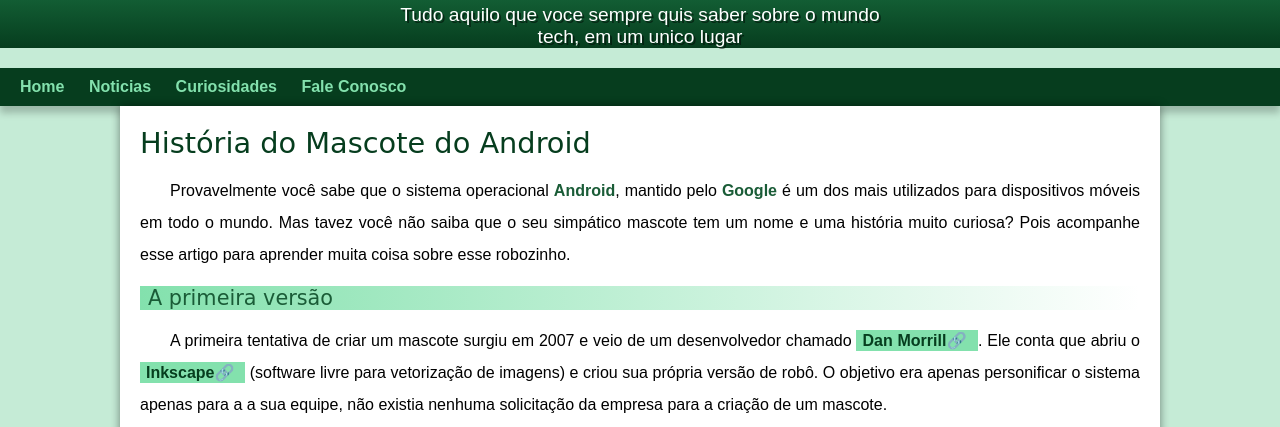
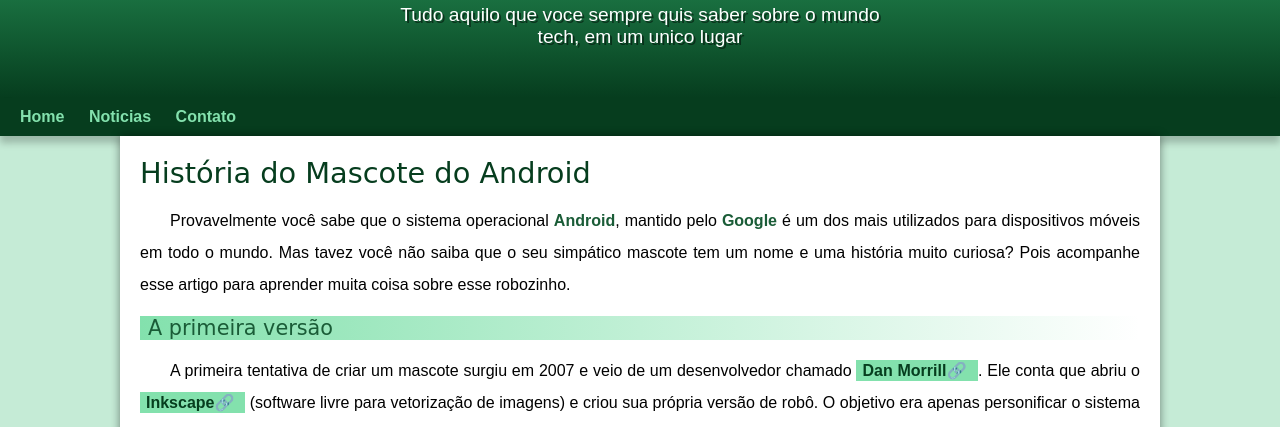
Before and after one commit to LucianoSMatos/HTMLCSS, a plain HTML site: page Desafios/d 010/android.html in a window 1280 px wide. Shown: the part 112-539 px from the top of the page. Drawn offline with Linux system fonts and the light colour scheme; a web font is replaced by a local one.

Commit message:
problema de padding corrigido

```diff
--- a/Desafios/d 010/android.html
+++ b/Desafios/d 010/android.html
@@ -16,8 +16,8 @@
     <nav>
         <a href="#">Home</a>
         <a href="#">Noticias</a>
-        <a href="#">Curiosidades</a>
-        <a href="#">Fale Conosco</a>
+       <!-- <a href="#">Curiosidades</a>-->
+        <a href="#">Contato</a>
     </nav>
     <main>
         <article>
--- a/Desafios/d 010/estilo/style.css
+++ b/Desafios/d 010/estilo/style.css
@@ -58,7 +58,7 @@ header > p {
     padding-right: 10px;
     padding-left: 10px;
     margin: auto;
-    margin-bottom: 20px;
+    padding-bottom: 50px;
     text-shadow: 2px 2px 0px rgba(0, 0, 0, 0.479);
 }
 nav {
```
